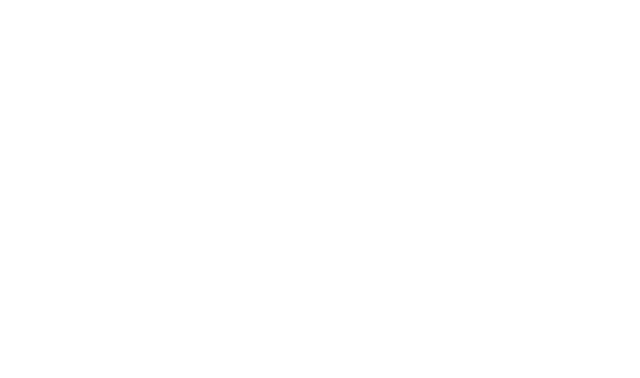
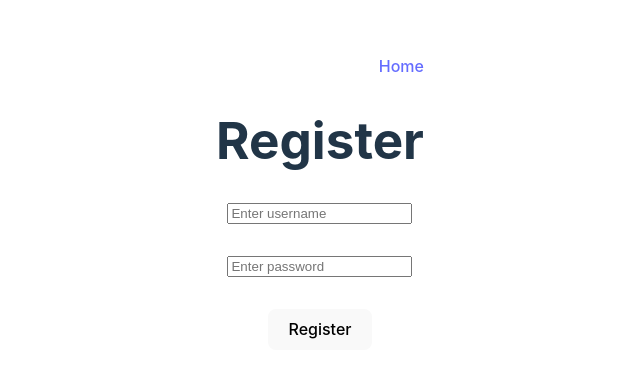
Before and after one commit to duckRabbitPy/Victorious, a React (Vite) app in the folder client/: page /register in a window 1280 px wide. Before the commit this address had no page. Shown: the part 198-576 px from the top of the page, without its empty margins (320-960 px from the left). Built offline with nearby package versions, Linux system fonts and the light colour scheme.

Commit message:
scaffold pages

```diff
--- a/client/src/App.tsx
+++ b/client/src/App.tsx
@@ -2,12 +2,16 @@ import { BrowserRouter as Router, Route, Routes } from "react-router-dom";
 import "./App.css";
 import Home from "./Home";
 import Room from "./Room";
+import Login from "./Login";
+import Register from "./Register";
 
 function App() {
   return (
     <Router>
       <Routes>
         <Route path="/" Component={Home} />
+        <Route path="/login" Component={Login} />
+        <Route path="/register" Component={Register} />
         <Route path="/room/*" Component={Room} />
       </Routes>
     </Router>
--- a/client/src/Home.tsx
+++ b/client/src/Home.tsx
@@ -29,6 +29,12 @@ export const Home = () => {
 
   return (
     <>
+      <div style={{ display: "flex", justifyContent: "flex-end", gap: "1rem" }}>
+        <Link to={"/login"}>Login</Link>
+        <Link to={"/register"}>
+          <span style={{ color: "green" }}> Register</span>
+        </Link>
+      </div>
       <h1>Welcome to Dominion!</h1>
       <div>
         <form
--- /dev/null
+++ b/client/src/Login.tsx
@@ -0,0 +1,52 @@
+import { Link } from "react-router-dom";
+
+export const Login = () => {
+  const login = (e: React.FormEvent<HTMLFormElement>) => {
+    e.preventDefault();
+    const username = e.currentTarget.username.value;
+
+    const data = {
+      username,
+    };
+    // fetch from backend running on port 3000
+    fetch(`http://localhost:3000/login`, {
+      method: "POST",
+      headers: {
+        "Content-Type": "application/json",
+      },
+      body: JSON.stringify(data),
+    })
+      .then((res) => res.json())
+      .then((data) => {
+        console.log(data);
+      })
+      .catch((error) => {
+        console.error("Error:", error);
+      });
+  };
+  return (
+    <>
+      <div style={{ display: "flex", justifyContent: "flex-end" }}>
+        <Link to={"/"}>Home</Link>
+      </div>
+      <h1>Login</h1>
+      <div>
+        <form
+          onSubmit={login}
+          style={{
+            display: "flex",
+            flexDirection: "column",
+            alignItems: "center",
+            gap: "2rem",
+          }}
+        >
+          <input type="text" id="username" placeholder="Enter username" />
+          <input type="password" id="password" placeholder="Enter password" />
+          <button type="submit">Login</button>
+        </form>
+      </div>
+    </>
+  );
+};
+
+export default Login;
--- /dev/null
+++ b/client/src/Register.tsx
@@ -0,0 +1,52 @@
+import { Link } from "react-router-dom";
+
+export const Register = () => {
+  const login = (e: React.FormEvent<HTMLFormElement>) => {
+    e.preventDefault();
+    const username = e.currentTarget.username.value;
+
+    const data = {
+      username,
+    };
+    // fetch from backend running on port 3000
+    fetch(`http://localhost:3000/register`, {
+      method: "POST",
+      headers: {
+        "Content-Type": "application/json",
+      },
+      body: JSON.stringify(data),
+    })
+      .then((res) => res.json())
+      .then((data) => {
+        console.log(data);
+      })
+      .catch((error) => {
+        console.error("Error:", error);
+      });
+  };
+  return (
+    <>
+      <div style={{ display: "flex", justifyContent: "flex-end" }}>
+        <Link to={"/"}>Home</Link>
+      </div>
+      <h1>Register</h1>
+      <div>
+        <form
+          onSubmit={login}
+          style={{
+            display: "flex",
+            flexDirection: "column",
+            alignItems: "center",
+            gap: "2rem",
+          }}
+        >
+          <input type="text" id="username" placeholder="Enter username" />
+          <input type="password" id="password" placeholder="Enter password" />
+          <button type="submit">Register</button>
+        </form>
+      </div>
+    </>
+  );
+};
+
+export default Register;
```
